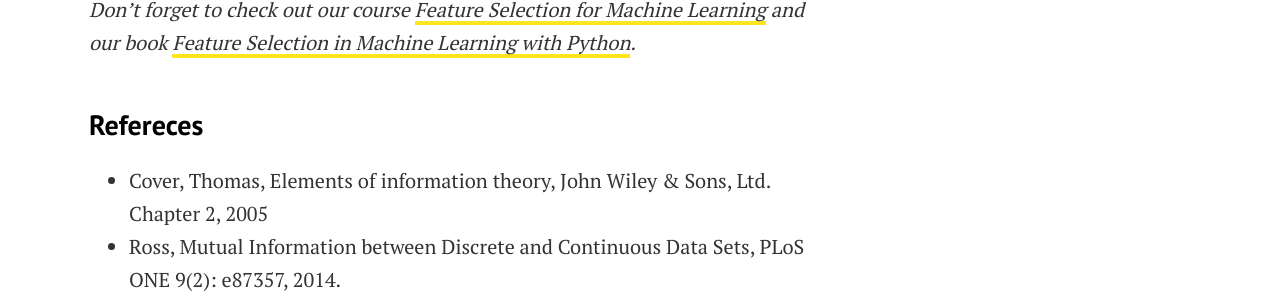
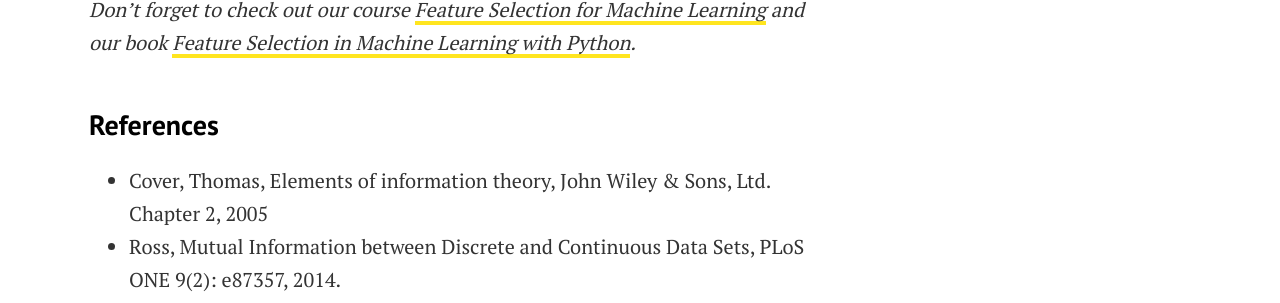
Before and after one commit to solegalli/trainindatablog, a Jekyll site: the page built from _posts/2022-08-12-mutual-information-with-python.md, in a window 1280 px wide and 900 px high, scrolled down 14598 px. Shown: the part 154-457 px from the top of the window. Built offline with Jekyll 4.4.1, drawn with Linux system fonts in a browser that asks for light colours.

Commit message:
fix typo

```diff
--- a/_posts/2022-08-12-mutual-information-with-python.md
+++ b/_posts/2022-08-12-mutual-information-with-python.md
@@ -440,7 +440,7 @@ If you made it this far, thank you for reading.
 *Don't forget to check out our course [Feature Selection for Machine Learning](https://www.trainindata.com/p/feature-selection-for-machine-learning) and our
 book [Feature Selection in Machine Learning with Python](https://leanpub.com/feature-selection-in-machine-learning/).*
 
-### Refereces
+### References
 
 - Cover, Thomas, Elements of information theory, John Wiley & Sons, Ltd. Chapter 2, 2005
 - Ross, Mutual Information between Discrete and Continuous Data Sets, PLoS ONE 9(2): e87357, 2014.
```
